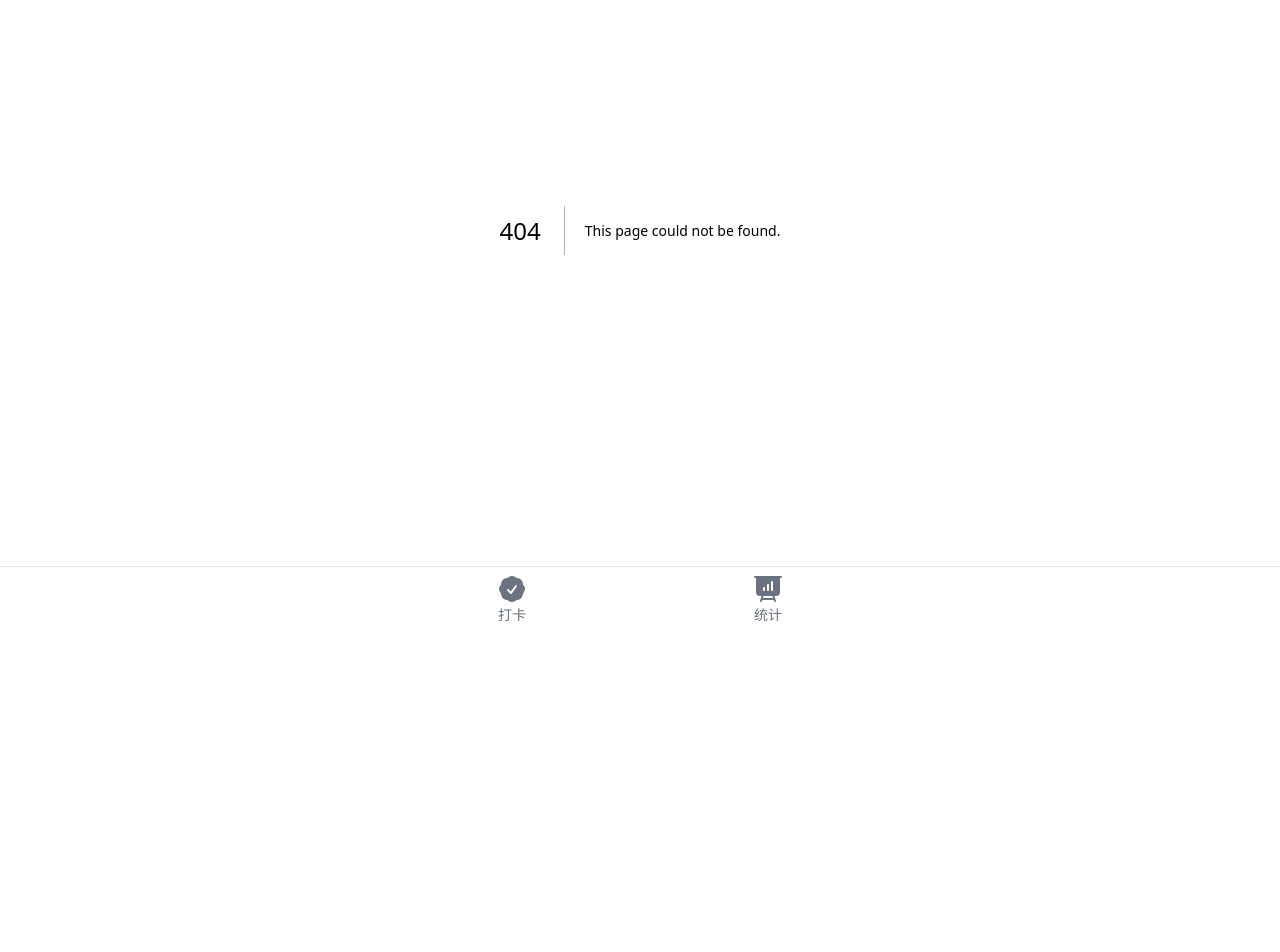
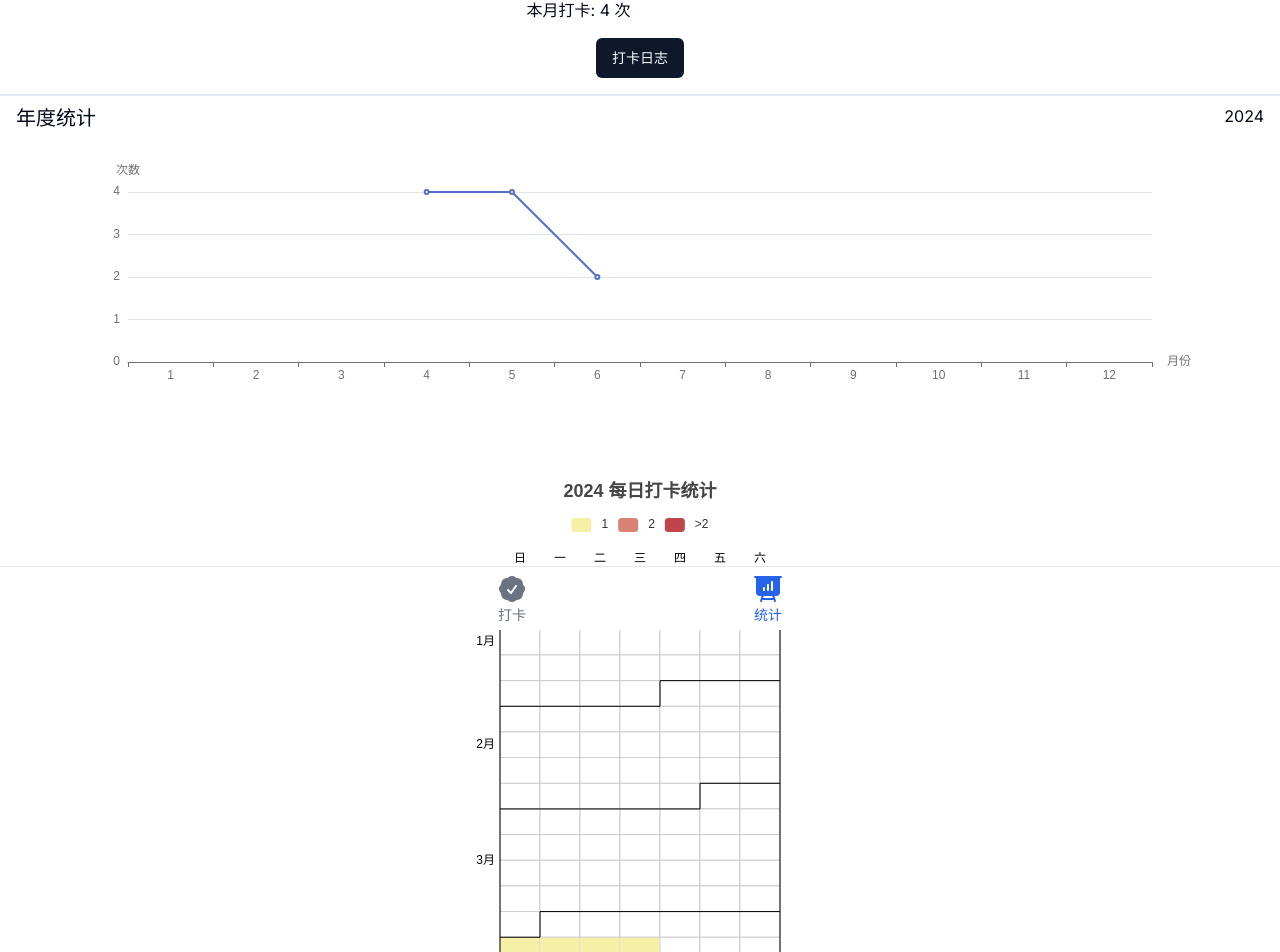
Before and after one commit to goot4/my-daka-app, a Next.js app: page /myStatistics in a window 1280 px wide. Before the commit this address had no page. Shown: the part 170-1122 px from the top of the page. Before the commit the page ends 800 px from the top, so only its background shows below. Built offline with nearby package versions, Linux system fonts and the light colour scheme.

Commit message:
fix bug: local statistic folder is not the same as Github repo's

```diff
--- a/app/Statistics/page.tsx
+++ b/app/myStatistics/page.tsx
@@ -29,8 +29,8 @@ export default function Page(){
       <div className={"w-full flex flex-col items-center space-y-4"}>
         <StatisticsNumbers analysis={analysis}/>
         <LogsDrawer project={selectedProject}/>
-        {/*<TimesPerMonthChart analysis={analysis}/>*/}
-        {/*<YearHeatmap analysis={analysis}/>*/}
+        <TimesPerMonthChart analysis={analysis}/>
+        <YearHeatmap analysis={analysis}/>
       </div>
       )
   }else{
--- a/components/menu.tsx
+++ b/components/menu.tsx
@@ -8,7 +8,7 @@ import {usePathname} from "next/navigation";
 export default function Menu(){
   const pathname = usePathname();
   const isActive0 = pathname === '/'
-  const isActive1 = pathname === '/statistics'
+  const isActive1 = pathname === '/myStatistics'
   return (
     <div
       className="fixed bottom-0 left-0 z-50 w-full h-16 bg-white border-t border-gray-200 dark:bg-gray-700 dark:border-gray-600">
@@ -23,7 +23,7 @@ export default function Menu(){
               {'text-gray-500': !isActive0, 'dark:text-gray-400': !isActive0,
                 'text-blue-600': isActive0, 'dark:text-blue-500': isActive0})}>打卡</span>
         </Link>
-        <Link href={"/statistics"}
+        <Link href={"/myStatistics"}
                 className="inline-flex flex-col items-center justify-center px-5 hover:bg-gray-50 dark:hover:bg-gray-800 group">
           <PresentationChartBarIcon className={clsx("w-8 h-8 group-hover:text-blue-600 dark:group-hover:text-blue-500",
             {'text-gray-500': !isActive1, 'dark:text-gray-400': !isActive1,
```
Also changed, not shown: app/myStatistics/layout.tsx (renamed from app/Statistics/layout.tsx).
